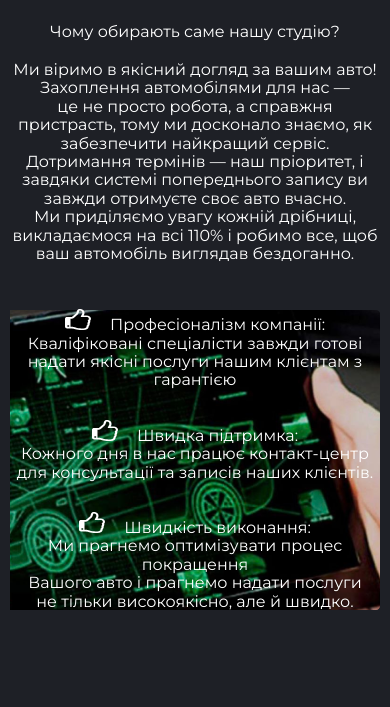
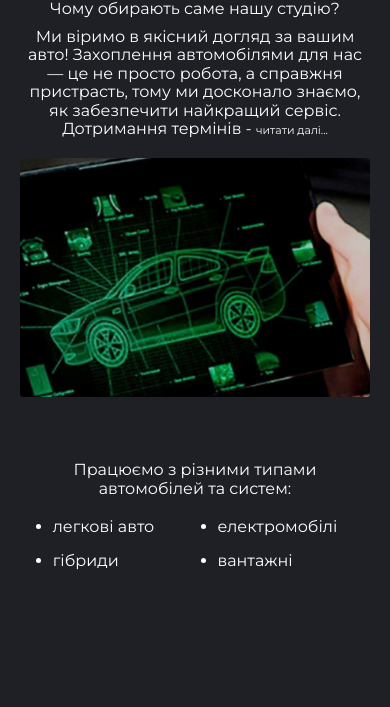
Before and after one commit to serg-hourwitz/autoservice, a plain HTML site: page index.html in a window 390 px wide. Shown: the part 745-1452 px from the top of the page. After the commit the page ends 1411 px from the top, so only its background shows below. Drawn offline with Linux system fonts and the light colour scheme.

Commit message:
added about us responsive styles & scripts

```diff
--- a/index.html
+++ b/index.html
@@ -161,7 +161,7 @@
         <div class="main-wrapper container">
           <section class="about" id="about">
             <h2 class="section-title">Про нас</h2>
-            <div class="about-text-wrapper">
+            <div class="about-text-wrapper container">
               <p class="about-text" style="margin-bottom: 20px">
                 Чому обирають саме нашу студію?
               </p>
@@ -176,7 +176,8 @@
                 робимо все, щоб ваш автомобіль виглядав бездоганно.
               </p>
             </div>
-            <div class="about-characters">
+            <div class="about-characters container">
+              <!-- list -->
               <ul class="about-characters-list">
                 <li class="about-characters-list-item">
                   <p class="about-characters-list-item-text">
@@ -201,6 +202,55 @@
                   </p>
                 </li>
               </ul>
+              <!-- hidden top -->
+              <div class="about-characters-hidden-top">
+                <p
+                  class="text-hidden"
+                  style="
+                    padding-bottom: 10px;
+                    font-size: var(--fs--small-middle);
+                  "
+                >
+                  Чому обирають саме нашу студію?
+                </p>
+                <p class="text-hidden" style="font-size: var(--fs-small)">
+                  Ми віримо в якісний догляд за вашим авто! Захоплення
+                  автомобілями для нас — це не просто робота, а справжня
+                  пристрасть, тому ми досконало знаємо, як забезпечити найкращий
+                  сервіс. Дотримання термінів -
+                  <a href="#" class="read-more">читати далі...</a>
+                </p>
+                <span class="text-hidden-hidden">
+                  наш пріоритет, і завдяки системі попереднього запису ви завжди
+                  отримуєте своє авто вчасно. Ми приділяємо увагу кожній
+                  дрібниці, викладаємося на всі 110% і робимо все, щоб ваш
+                  автомобіль виглядав бездоганно. <a href="#" class="read-less">...згорнути</a>
+                </span>
+              </div>
+              <div class="about-characters-image">
+                <img src="./images/about_bgd.png" alt="green car" />
+              </div>
+              <!-- hidden bottom -->
+              <div class="about-characters-hidden-bottom">
+                <div class="about-characters-hidden-bottom-list-text">
+                  Працюємо з різними типами <br />
+                  автомобілей та систем:
+                </div>
+                <ul class="about-characters-hidden-bottom-list">
+                  <li class="about-characters-hidden-bottom-list-item">
+                    легкові авто
+                  </li>
+                  <li class="about-characters-hidden-bottom-list-item">
+                    електромобілі
+                  </li>
+                  <li class="about-characters-hidden-bottom-list-item">
+                    гібриди
+                  </li>
+                  <li class="about-characters-hidden-bottom-list-item">
+                    вантажні
+                  </li>
+                </ul>
+              </div>
             </div>
           </section>
         </div>
--- a/main.js
+++ b/main.js
@@ -1,3 +1,5 @@
+/* Burger-nav */
+
 const burgerBtn = document.querySelector('.header-nav-burger');
 const navList = document.querySelector('.header-nav-list');
 
@@ -16,3 +18,26 @@ const navItems = document.querySelectorAll('.header-nav-item');
 navItems.forEach(item => {
   item.addEventListener('click', navClose)
 });
+
+/* hidden text */
+
+document.addEventListener('DOMContentLoaded', () => {
+  const readMoreLink = document.querySelector('.read-more');
+  const readLessLink = document.querySelector('.read-less');
+  const hiddenText = document.querySelector('.text-hidden-hidden');
+
+  const toggleVisibility = (isVisible) => {
+    hiddenText.classList.toggle('visible', isVisible); // Текст стає видимим/прихованим
+    readMoreLink.classList.toggle('hidden', isVisible); // Ховаємо/показуємо "читати далі"
+  };
+
+  readMoreLink.addEventListener('click', (event) => {
+    event.preventDefault();
+    toggleVisibility(true); // Розгортаємо текст
+  });
+
+  readLessLink.addEventListener('click', (event) => {
+    event.preventDefault();
+    toggleVisibility(false); // Згортаємо текст
+  });
+});
--- a/styles/local.css
+++ b/styles/local.css
@@ -98,7 +98,7 @@
   }
 
   .header-nav-list {
-    max-width: 320px;
+    width: 100%;
     flex-direction: column;
     gap: 10px;
     align-items: start;
@@ -244,13 +244,12 @@
 
 .about-characters {
   display: flex;
-  background-image: url(../images/about_bgd.png);
-  background-repeat: no-repeat;
-  background-position: center right;
+  justify-content: space-between;
+  flex-wrap: wrap;
 }
 
 .about-characters-list {
-  width: 800px;
+  width: 62%;
   display: flex;
   flex-direction: column;
   gap: 30px;
@@ -273,3 +272,79 @@
 .about-characters-list-item:nth-of-type(3) {
   justify-content: flex-end;
 }
+
+.about-characters-hidden-top {
+  text-align: center;
+  margin-bottom: 20px;
+}
+
+.text-hidden-hidden, .about-characters-hidden-top {
+  display: none;
+}
+
+.visible {
+  display: inline;
+}
+
+.read-more, .read-less {
+  font-size: var(--fs-little);
+  color: var(--c-primary);
+}
+
+.hidden {
+  display: none;
+}
+
+.about-characters-hidden-bottom {
+  display: none;
+  font-size: var(--fs-small);
+}
+
+.about-characters-hidden-bottom-list-text {
+  text-align: center;
+  margin-bottom: 20px;
+}
+
+.about-characters-hidden-bottom-list {
+  display: grid;
+  grid-template-columns: repeat(2, 1fr);
+  gap: 15px 45px;
+  list-style-type: disc;
+}
+
+@media (max-width: 1220px) {
+  .about-characters {
+    justify-content: center;
+  }
+
+  .about-characters-image {
+    display: none;
+  }
+
+  .about-characters {
+    background-image: url(../images/about_bgd.png);
+    background-repeat: no-repeat;
+    background-position: center;
+    background-size: contain;
+  }
+}
+
+@media (max-width: 576px) {
+  .about-characters-image {
+    display: block;
+    margin-bottom: 60px;
+  }
+
+  .about-characters {
+    background: none;
+  }
+
+  .about-characters-list,
+  .about-text {
+    display: none;
+  }
+
+  .about-characters-hidden-top, .about-characters-hidden-bottom {
+    display: block;
+  }
+}
--- a/styles/main.css
+++ b/styles/main.css
@@ -45,7 +45,11 @@ h2 {
   margin-bottom: 30px;
 }
 
-
+@media (max-width: 576px) {
+  h2 {
+    font-size: var(--fs-primary);
+  }
+}
 
 a {
   text-decoration: none;
--- a/styles/variables.css
+++ b/styles/variables.css
@@ -13,6 +13,7 @@
   --fs-primary: 20px;
   --fs-middle: 28px;
   --fs-secondary: 40px;
+  --fs-small-middle: 18px;
   --fs-small: 16px;
   --fs-extra-small: 14px;
   --fs-little: 11px;
```
